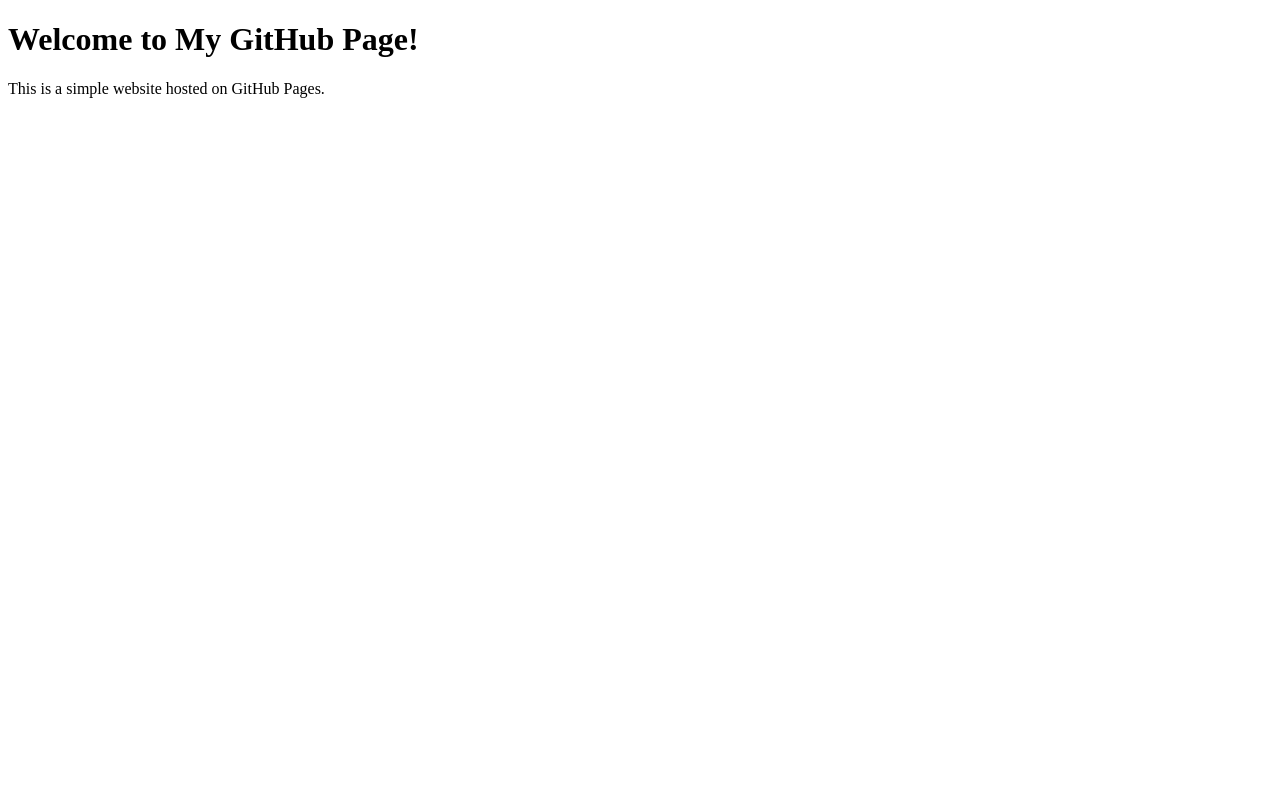
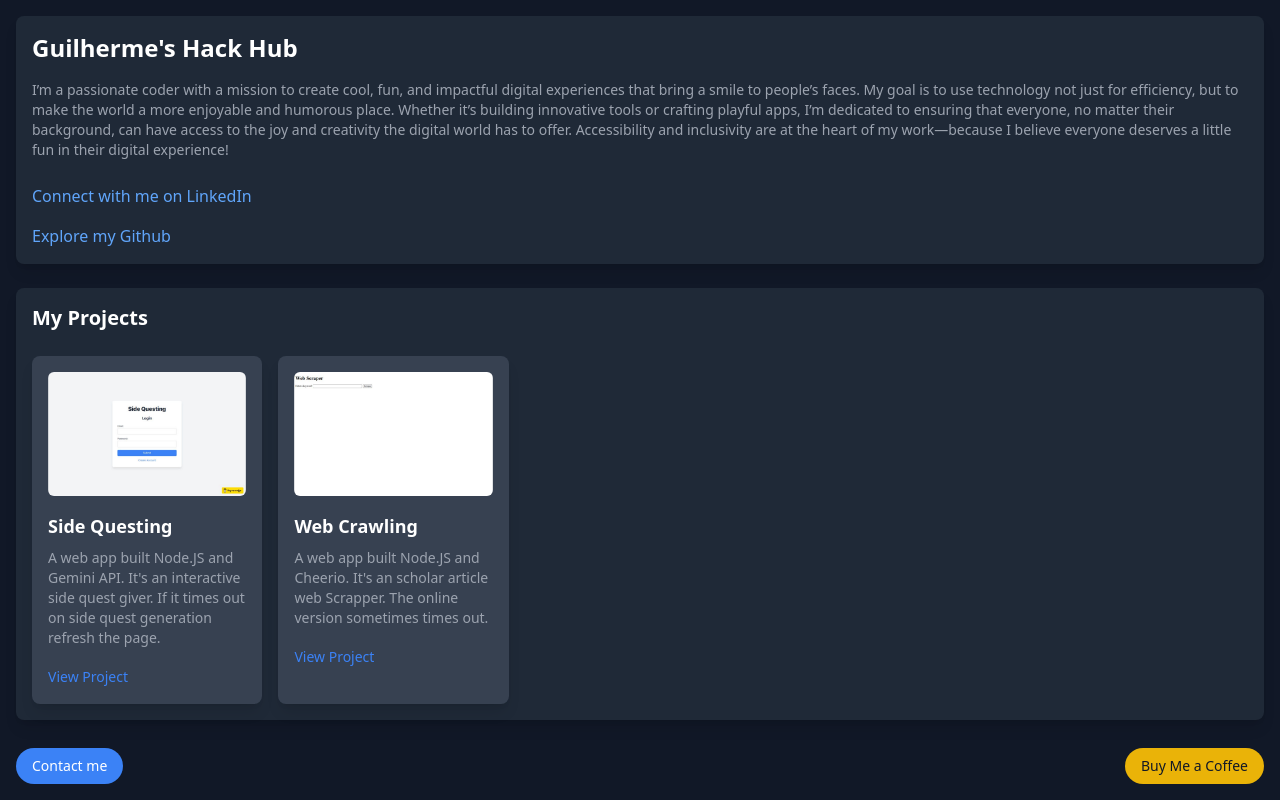
Before and after one commit to GuilhermeSML/HackHub, a plain HTML site: page index.html in a window 1280 px wide. Drawn offline with nearby package versions, Linux system fonts and the light colour scheme.

Commit message:
HTML done for now

```diff
--- a/index.html
+++ b/index.html
@@ -1,12 +1,75 @@
 <!DOCTYPE html>
 <html lang="en">
+
 <head>
-  <meta charset="UTF-8">
-  <meta name="viewport" content="width=device-width, initial-scale=1.0">
-  <title>My GitHub Page</title>
+    <meta charset="UTF-8">
+    <meta name="viewport" content="width=device-width, initial-scale=1.0">
+    <title>Hack Hub</title>
+    <!-- Tailwind CSS via CDN -->
+    <script src="https://cdn.tailwindcss.com"></script>
 </head>
-<body>
-  <h1>Welcome to My GitHub Page!</h1>
-  <p>This is a simple website hosted on GitHub Pages.</p>
+
+<body class="bg-gray-900 text-gray-200">
+
+    <!-- Main Grid Layout -->
+    <div class="grid grid-cols-1 gap-6 p-4">
+
+        <!-- Hero Section -->
+        <section class="bg-gray-800 p-4 rounded-lg shadow-lg">
+            <h2 class="text-2xl font-semibold text-white mb-4">Guilherme's Hack Hub</h2>
+            <p class="text-sm text-gray-400 mb-6">I’m a passionate coder with a mission to create cool, fun, and
+                impactful digital experiences that bring a smile to people’s faces. My goal is to use technology not
+                just for efficiency, but to make the world a more enjoyable and humorous place. Whether it’s building
+                innovative tools or crafting playful apps, I’m dedicated to ensuring that everyone, no matter their
+                background, can have access to the joy and creativity the digital world has to offer. Accessibility and
+                inclusivity are at the heart of my work—because I believe everyone deserves a little fun in their
+                digital experience!</p>
+            <div class="grid grid-cols-1 gap-4">
+                <a href="https://www.linkedin.com/in/guilhermesmloureiro/" class="text-blue-400 hover:underline">Connect
+                    with me on LinkedIn</a>
+                <a href="https://github.com/GuilhermeSML/" class="text-blue-400 hover:underline">Explore my Github</a>
+            </div>
+        </section>
+
+
+        <!-- Projects Section -->
+        <section id="projects" class="bg-gray-800 p-4 rounded-lg shadow-lg">
+            <h2 class="text-xl font-semibold text-white mb-6">My Projects</h2>
+            <div class="grid grid-cols-1 sm:grid-cols-5 gap-4">
+                <!-- Project 1 -->
+                <div class="bg-gray-700 p-4 rounded-lg shadow-lg">
+                    <div class="aspect-w-1 aspect-h-1">
+                        <img src="sidequesting.png" alt="Side Questing"
+                            class="w-full h-full object-cover rounded-md mb-4">
+                    </div>
+                    <h3 class="text-lg font-semibold text-white mb-2">Side Questing</h3>
+                    <p class="text-gray-400 mb-4 text-sm">A web app built Node.JS and Gemini API. It's an interactive side quest giver. If it times out on side quest generation refresh the page.</p>
+                    <a href="https://side-questing.vercel.app/" class="text-blue-500 hover:underline text-sm">View Project</a>
+                </div>
+
+                <!-- Project 2 -->
+                <div class="bg-gray-700 p-4 rounded-lg shadow-lg">
+                    <div class="aspect-w-1 aspect-h-1">
+                        <img src="webcrawling.png" alt="Project 2"
+                            class="w-full h-full object-cover rounded-md mb-4">
+                    </div>
+                    <h3 class="text-lg font-semibold text-white mb-2">Web Crawling</h3>
+                    <p class="text-gray-400 mb-4 text-sm">A web app built Node.JS and Cheerio. It's an scholar article web Scrapper. The online version sometimes times out.</p>
+                    <a href="https://web-crawling-cyan.vercel.app/" class="text-blue-500 hover:underline text-sm">View Project</a>
+                </div>
+            </div>
+        </section>
+    </div>
+
+    <a href="mailto:guilhermesmloureiro@outlook.com" target="_blank"
+        class="bg-blue-500 text-white px-4 py-2 rounded-full text-sm fixed bottom-4 left-4 hover:bg-blue-700 transition">
+        Contact me
+    </a>
+    <a href="https://www.buymeacoffee.com/yourusername" target="_blank"
+        class="bg-yellow-500 text-gray-900 px-4 py-2 rounded-full text-sm fixed bottom-4 right-4 hover:bg-yellow-600 transition">
+        Buy Me a Coffee
+    </a>
+
 </body>
+
 </html>
```
Also changed, not shown: sidequesting.png (added), webcrawling.png (added).
